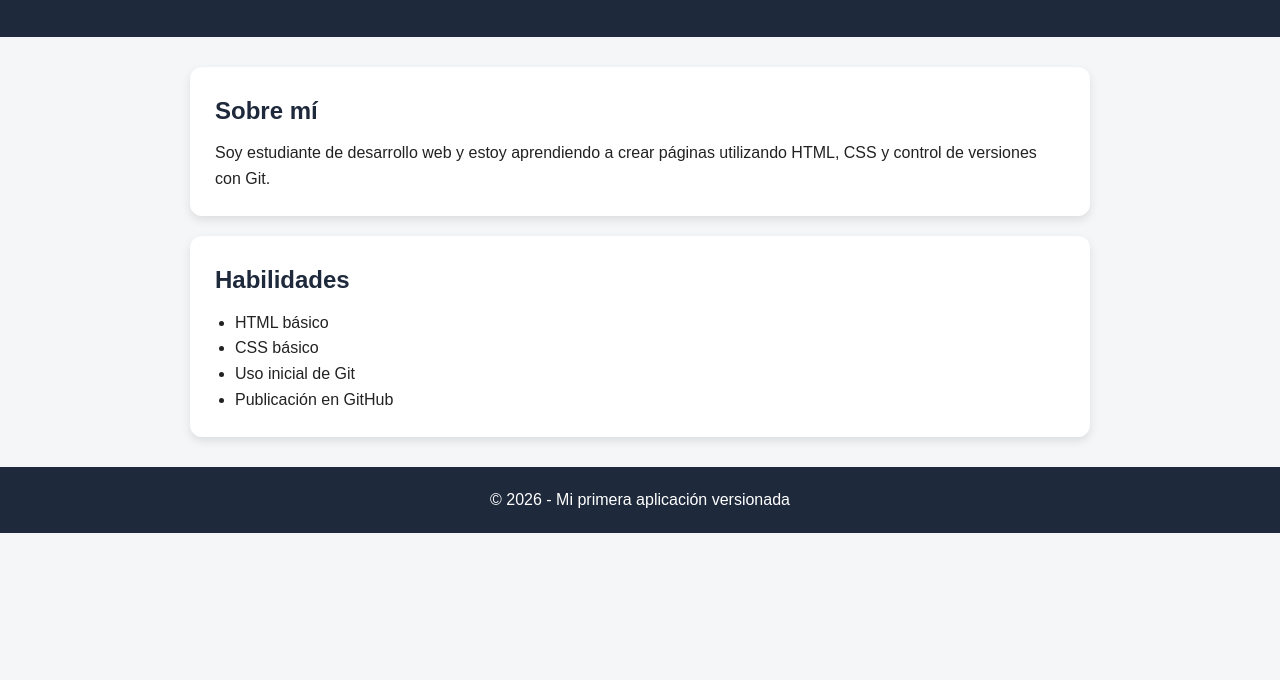
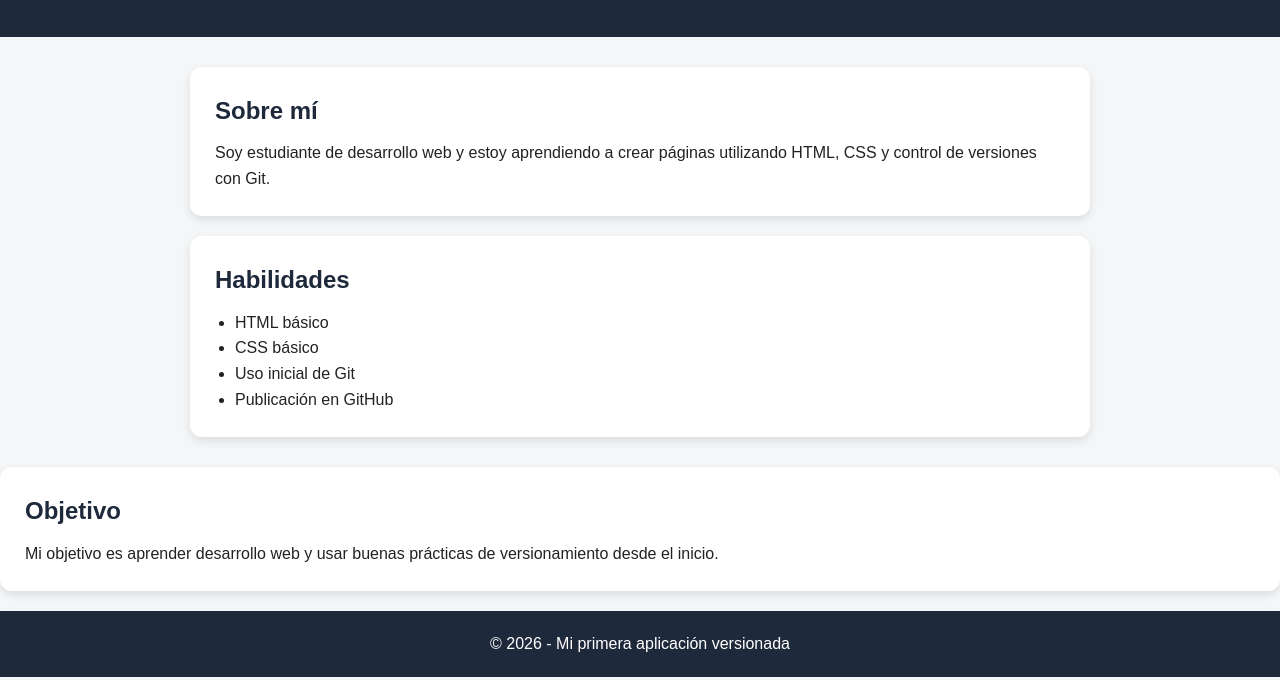
Before and after one commit to viterialexis12-design/ViteriAlexis_22mayo, a plain HTML site: page index.html in a window 1280 px wide. Shown: the part 120-800 px from the top of the page. Drawn offline with Linux system fonts and the light colour scheme.

Commit message:
Se agregó sección de objetivo personal

```diff
--- a/index.html
+++ b/index.html
@@ -29,6 +29,13 @@ utilizando HTML, CSS y control de versiones con Git.
 </ul>
 </section>
 </main>
+<section class="tarjeta">
+<h2>Objetivo</h2>
+<p>
+Mi objetivo es aprender desarrollo web y usar buenas prácticas
+de versionamiento desde el inicio.
+</p>
+</section>
 <footer class="pie">
 <p>© 2026 - Mi primera aplicación versionada</p>
 </footer>
```
